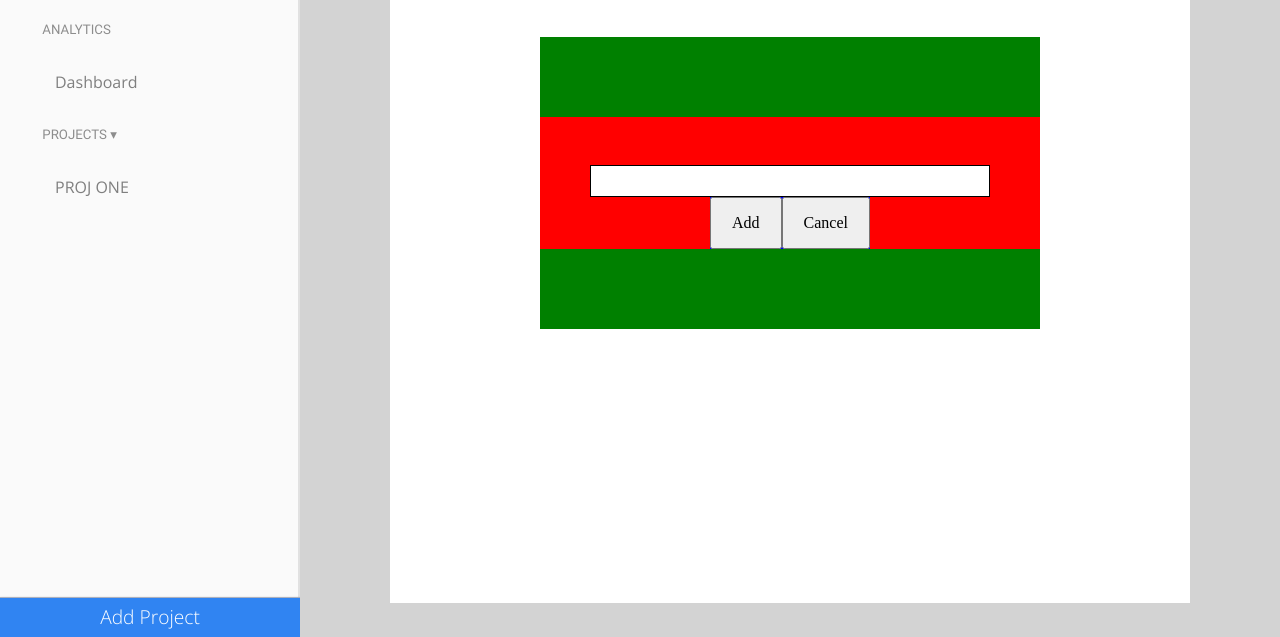
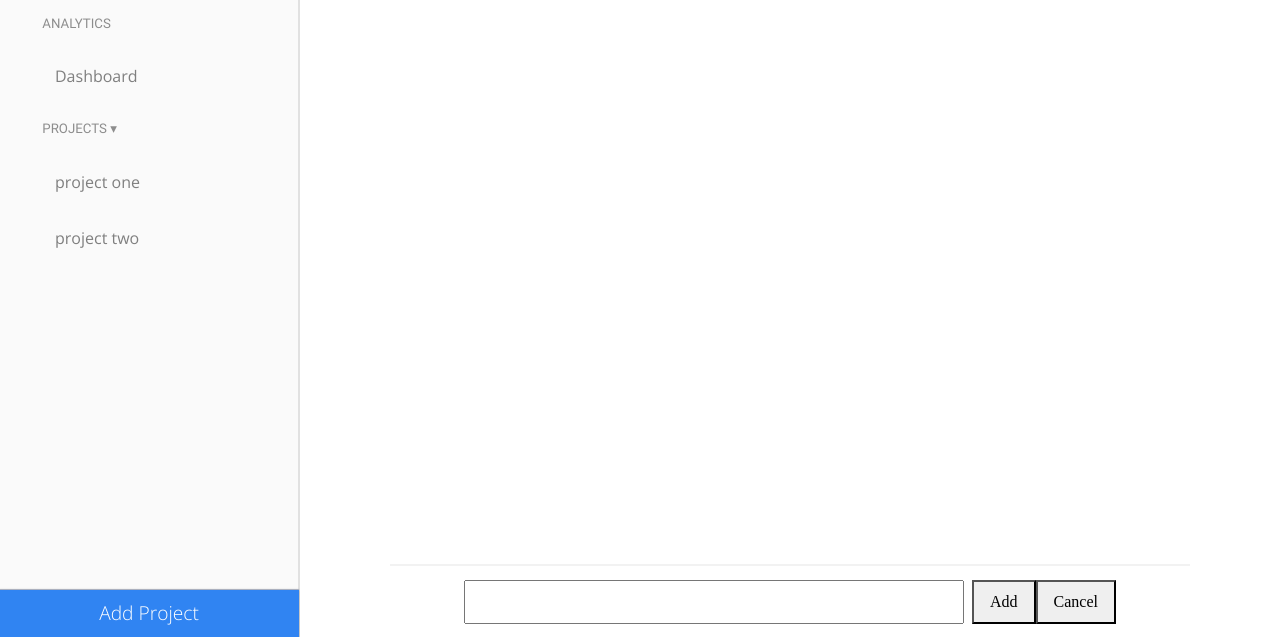
Before and after one commit to brandonpanday/to-do-list, a website built with webpack: page dist/index.html in a window 1280 px wide. Shown: the part 163-800 px from the top of the page. Built offline with nearby package versions, Linux system fonts and the light colour scheme.

Commit message:
Added delete note DOM and addNote back-end

```diff
--- a/src/css/style.less
+++ b/src/css/style.less
@@ -14,12 +14,12 @@ body {
   background-color: rgb(250,250,250);
   display: flex;
   flex-direction: column;
+  align-items: center;
 
   .header {
     width: 100%;
     height: 160px;
     width: 220px;
-    margin: 2em auto 0 auto;
 
     .logo {
       width: 60px;
@@ -47,8 +47,7 @@ body {
 }
 nav {
   width: 100%;
-  min-height: 600px;
-  height: ~"calc(100vh - 180px - 50px)";
+  height: ~"calc(100vh - 180px)";
   background-color: rgb(250,250,250);
   overflow-y: auto;
 
@@ -109,18 +108,19 @@ main {
   min-width: 850px;
   width: ~"calc(100vw - 300px)";
   height: 100vh;
-  background-color: lightgray;
+  background-color: #fff;
   display: flex;
   flex-direction: column;
   align-items: center;
 
   .info-bar {
     width: 800px;
-    height: 100px;
+    height: 60px;
     margin: 0 0;
     display: flex;
     justify-content: space-between;
     align-items: center;
+    background-color: #fff;
 
     .active-logo {
       color: #7f7f7f;
@@ -139,53 +139,53 @@ main {
 
   .task-container {
     width: 800px;
-    height: ~"calc(100vh - 100px - 50px)";
+    height: ~"calc(100vh - 60px)";
     background-color: white;
-    margin: 1em 3em;
     display: flex;
     flex-direction: column;
+    overflow: scroll;
+  }
+
+  .add-container {
+    width: 800px;
+    height: 80px;
+    display: flex;
+    align-items: center;
+    justify-content: center;
+    border-top: 2px solid #f2f2f2;
+
+
+    input {
+      width: 500px;
+      padding: 0.5em 1em;
+      margin: 0 0.5em 0 0;
+    }
+
+    button {
+      padding: 0.5em 1em;
+      border-radius: 0;
+    }
   }
 }
 
-.add-container {
-  position: absolute;
-  top: 200px;
-  margin: 0 auto;
-  z-index: 9999;
-  background-color: red;
-  height: fit-content;
-  width: 500px;
+.note-container {
+  width: 800px;
+  padding: 0.75em 1em;
   display: flex;
-  flex-direction: column;
-  align-items: center;
+  justify-content: space-between;
+  border-radius: 10px;
 
-  .task-header {
-    width: 100%;
-    height: 80px;
-    background-color: green;
+  p {
+    font-weight: 700;
+    font-family: 'Open Sans', sans-serif;
+    font-size: 0.9em;
   }
-  .note-input {
-    width: 80%;
-    border: 1px solid black;
-    height: 2em;
-    margin: 3em auto 0 auto;
-  }
-  .btn-container {
-    margin: 0 auto;
-    background-color: blue;
-    display: flex;
-    justify-content: center;
-
-    button {
-      height: fit-content;
-      padding: 0.75em 1.25em;
-    }
+  .trash-can-icon {
+    height: 18px;
+    cursor: pointer;
 
   }
-
-  .task-footer {
-    width: 100%;
-    height: 80px;
-    background-color: green;
-  }
 }
+.note-container:hover {
+  background-color: rgba(149,192,247, 0.3);
+}
--- a/src/index.js
+++ b/src/index.js
@@ -1,9 +1,8 @@
 import "./css/reset.css";
 import "./css/fonts.css";
 import "./css/style.css";
-import Instagram from "./assets/instagram.png";
-import printMe from "./print.js";
-import { ProjectFactory, Controller } from './print.js';
+import TrashIcon from "./assets/trash-can.png";
+import { ProjectFactory, Controller, addNoteToProject, deleteNote } from './print.js';
 
 let container = () => {
   let container = document.createElement('div');
@@ -73,23 +72,67 @@ let loadMain = () => {
   dotDotSlash.classList.add('active-logo');
   dotDotSlash.innerText = "../";
   let activeProject = document.createElement('span');
-  activeProject.innerText = "Project Title";
+  activeProject.innerText = "Dashboard";
   activeProject.classList.add('active-project');
   projectPath.append(dotDotSlash, activeProject);
 
-  let projectControls = document.createElement('div');
-  let newTaskBtn = document.createElement('button');
-  newTaskBtn.classList.add('new-task-btn');
-  newTaskBtn.innerText = "+ Note";
-  projectControls.append(newTaskBtn);
-  infoBar.append(projectPath, projectControls);
+
+  infoBar.append(projectPath);
 
   let taskContainer = document.createElement('section');
   taskContainer.classList.add('task-container');
-  main.append(infoBar, taskContainer);
+
+  let addContainer = document.createElement('div');
+  let newInput = document.createElement('input');
+  let addBtn = document.createElement('button');
+  addBtn.innerText = "Add";
+  addBtn.classList.add('add-btn');
+
+  addBtn.addEventListener('click', e => {
+    let noteContent = newInput.value;
+    console.log(noteContent);
+    console.log(activeProject.innerText);
+    addNoteToProject(activeProject.innerText, noteContent);
+  })
+
+  let cancelBtn = document.createElement('button');
+  cancelBtn.innerText = "Cancel";
+  addContainer.classList.add('add-container');
+  addContainer.append(newInput, addBtn, cancelBtn);
+
+  main.append(infoBar, taskContainer, addContainer);
   return main;
 }
 
+
+
+let loadProjectNotes = (proj) => {
+  let taskContainer = document.querySelector('.task-container');
+  taskContainer.replaceChildren();
+  proj.noteArray.forEach(note => {
+    let noteContainer = document.createElement('div');
+    noteContainer.classList.add('note-container');
+    let noteText = document.createElement('p');
+    noteText.innerText = note;
+    const trashIcon = new Image();
+    trashIcon.classList.add('trash-can-icon');
+    trashIcon.src = TrashIcon;
+
+    trashIcon.addEventListener ("click", e => {
+      let activeProject = document.querySelector('.active-project').innerText;
+      let noteContent = e.explicitOriginalTarget.parentNode.textContent;
+      deleteNote(activeProject, noteContent);
+    })
+
+    noteContainer.append(noteText, trashIcon);
+    taskContainer.append(noteContainer);
+  })
+}
+
+let toggleActiveProject = (project) => {
+  let activeProject = document.querySelector('.active-project');
+  activeProject.innerText = project;
+}
 
 
 // Test addProjects
@@ -99,47 +142,30 @@ let addProjectsToDom = () => {
     let newProj = document.createElement('span');
     newProj.classList.add('category');
     newProj.innerText = p.getName();
+    newProj.dataset.projId = p.getName();
+    newProj.addEventListener('click', e => {
+      Controller.projectArray.forEach(p => {
+        if (newProj.dataset.projId == p.getName()) {
+          console.log(p.noteArray);
+          toggleActiveProject(p.getName());
+          loadProjectNotes(p);
+        }
+      })
+    })
     projContainer.append(newProj);
   });
-}
+};
 
-let loadAddTask = () => {
-  let addContainer = document.createElement('div');
-  addContainer.classList.add('add-container');
-  let header = document.createElement('div');
-  header.classList.add('task-header');
-  let noteInput = document.createElement('input');
-  noteInput.type = 'text';
-  noteInput.classList.add('note-input');
-  let btnContainer = document.createElement('div');
-  btnContainer.classList.add('btn-container');
-  let btnAdd = document.createElement('button');
-  btnAdd.innerText = "Add";
-  btnAdd.classList.add('btn-add');
-  let btnCancel = document.createElement('button');
-  btnCancel.innerText = "Cancel";
-  btnCancel.classList.add('btn-cancel');
-  btnContainer.append(btnAdd, btnCancel);
-  let footer = document.createElement('div');
-  footer.classList.add('task-footer');
-  addContainer.append(header, noteInput, btnContainer, footer);
-  return addContainer;
-}
 
 document.body.append(container());
-
-let main = document.querySelector('main');
-main.append(loadAddTask());
 
 let projOne = ProjectFactory("project one");
 projOne.addNote("TestNote");
 projOne.addNote("Test Two");
-projOne.getNotes();
+Controller.addProject(projOne);
 
-let taco = ProjectFactory("PROJ ONE");
-Controller.addProject(taco);
-console.log(Controller.projectArray);
-
+let projTwo = ProjectFactory("project two");
+projTwo.addNote("test one");
+projTwo.addNote("test two");
+Controller.addProject(projTwo);
 addProjectsToDom();
-
-loadAddTask();
--- a/src/print.js
+++ b/src/print.js
@@ -1,16 +1,10 @@
 const ProjectFactory = (name) => {
   let noteArray = [];
   const getName = () => name;
-  const getNotes = () => {
-    noteArray.forEach(note => {
-      console.log(note);
-      return note;
-    })
+  const addNote = (desc) => {
+    noteArray.unshift(desc);
   }
-  const addNote = (desc) => {
-    noteArray.push(desc);
-  }
-  return { getName, getNotes, addNote };
+  return { getName, noteArray, addNote };
 };
 
 const Controller = (() => {
@@ -25,4 +19,27 @@ const Controller = (() => {
   return { projectArray, addProject };
 })();
 
-export { ProjectFactory, Controller };
+
+const addNoteToProject = (ap, nc) => {
+  Controller.projectArray.forEach(p => {
+    if (ap == p.getName()) {
+      p.addNote(nc);
+    }
+  })
+}
+
+const deleteNote = (ap, nc) => {
+  Controller.projectArray.forEach(p => {
+    if (ap == p.getName()) {
+      p.noteArray.forEach(n => {
+        if (n == nc) {
+          let i = p.noteArray.indexOf(n);
+          p.noteArray.splice(i, 1);
+          console.log(p.noteArray);
+        }
+      })
+    }
+  })
+}
+
+export { ProjectFactory, Controller, addNoteToProject, deleteNote };
```
Also changed, not shown: dist/87588c2bac04b80bd67a.png (added), dist/edb90ecc706a7a25542b.png (deleted), dist/index.bundle.js, src/assets/trash-can.png (added), src/css/style.css, 2 other files.
